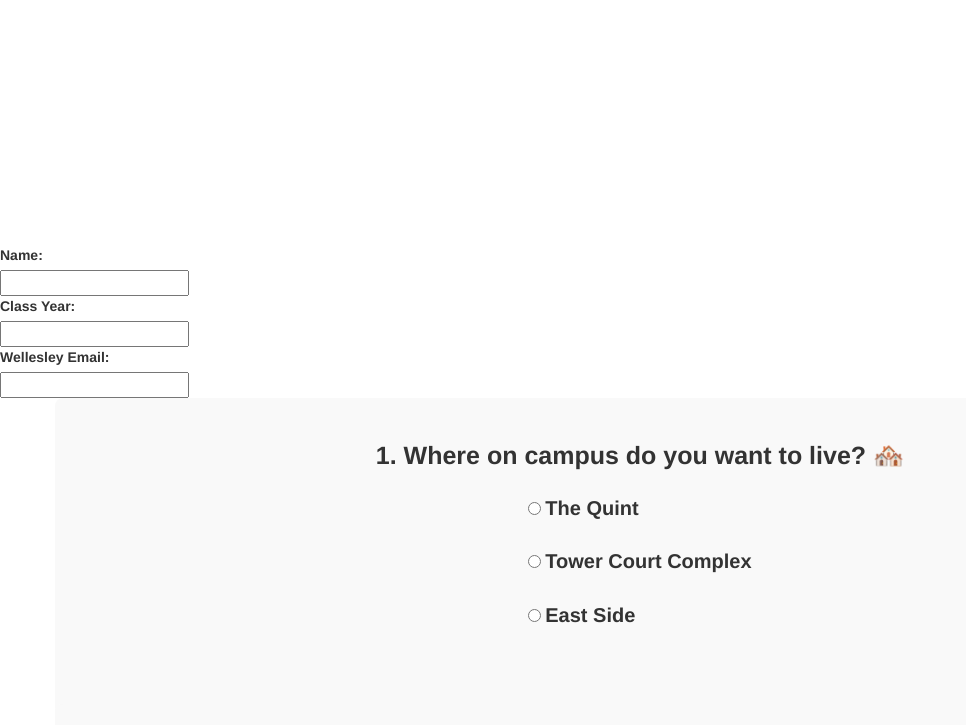
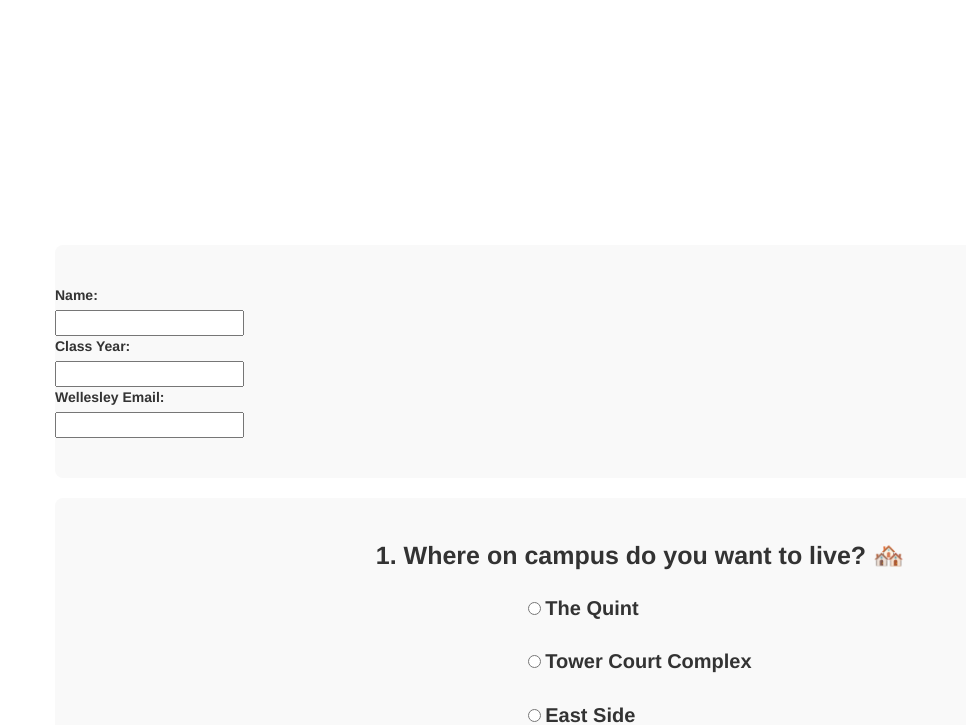
Before and after one commit to sarahhayounggoldman/roommate-match, a Flask app: page / in a window 1280 px wide. Shown: the part 855-1580 px from the top of the page, without its empty margins (0-966 px from the left). Run offline with Flask 3, Linux system fonts and the light colour scheme; some libraries are stand-ins or nearby versions.

Commit message:
centering

```diff
--- a/templates/index.html
+++ b/templates/index.html
@@ -102,6 +102,8 @@
   <div class="container" style="margin-bottom: 50px; background-color: white;"></div>
   <!--just for spacing-->
 
+<div class="container section">
+
   <label for="name">Name:</label><br>
   <input type="text" id="name" name="name"><br>
 
@@ -110,6 +112,8 @@
 
   <label for="email">Wellesley Email:</label><br>
   <input type="text" id="email" name="email"><br>
+
+</div>
 
 <div class= "container section centered-section" id="q1">
   <div class="big-text py-2"><b>1. Where on campus do you want to live? 🏘️ </b></div>
```
